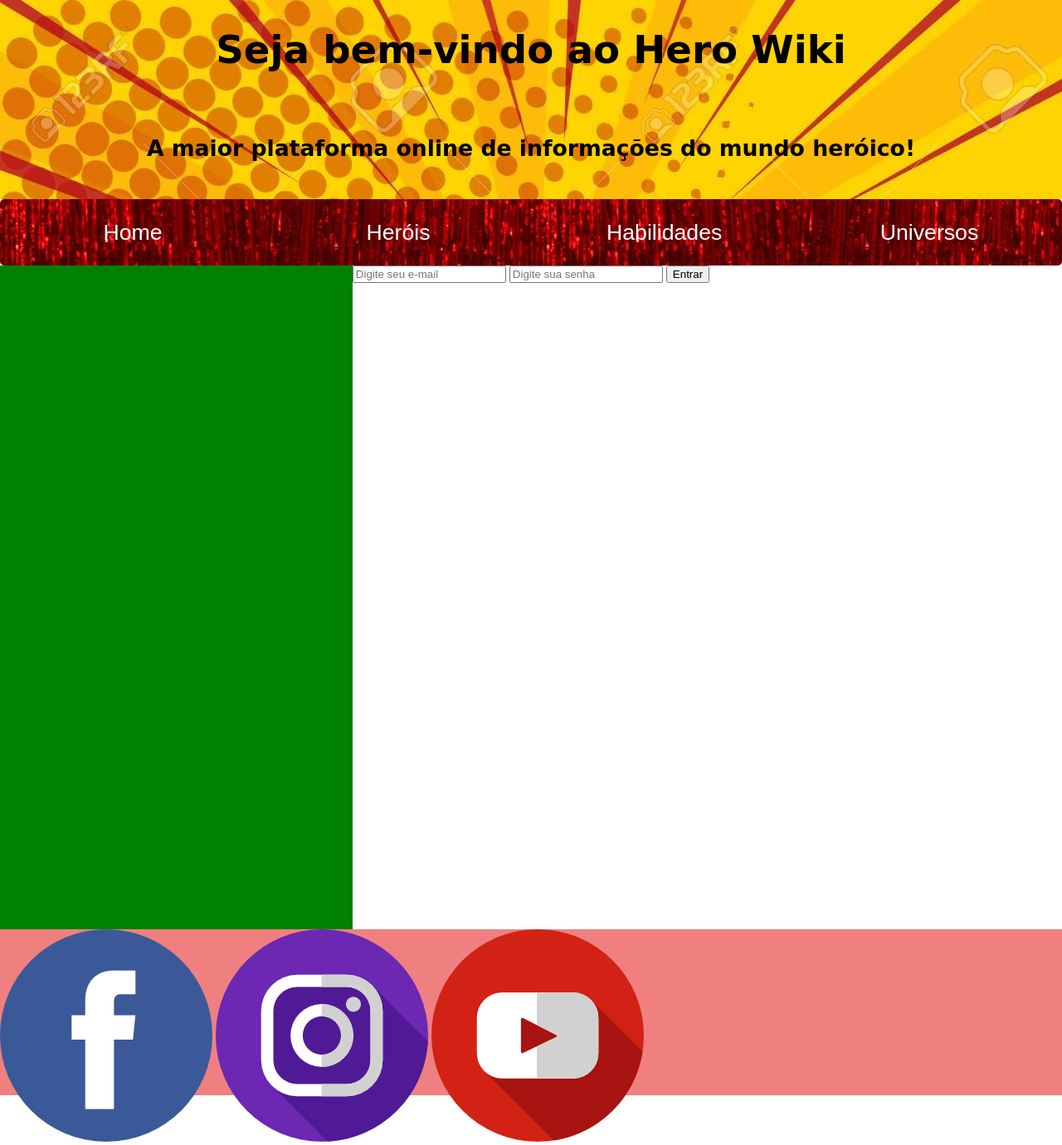
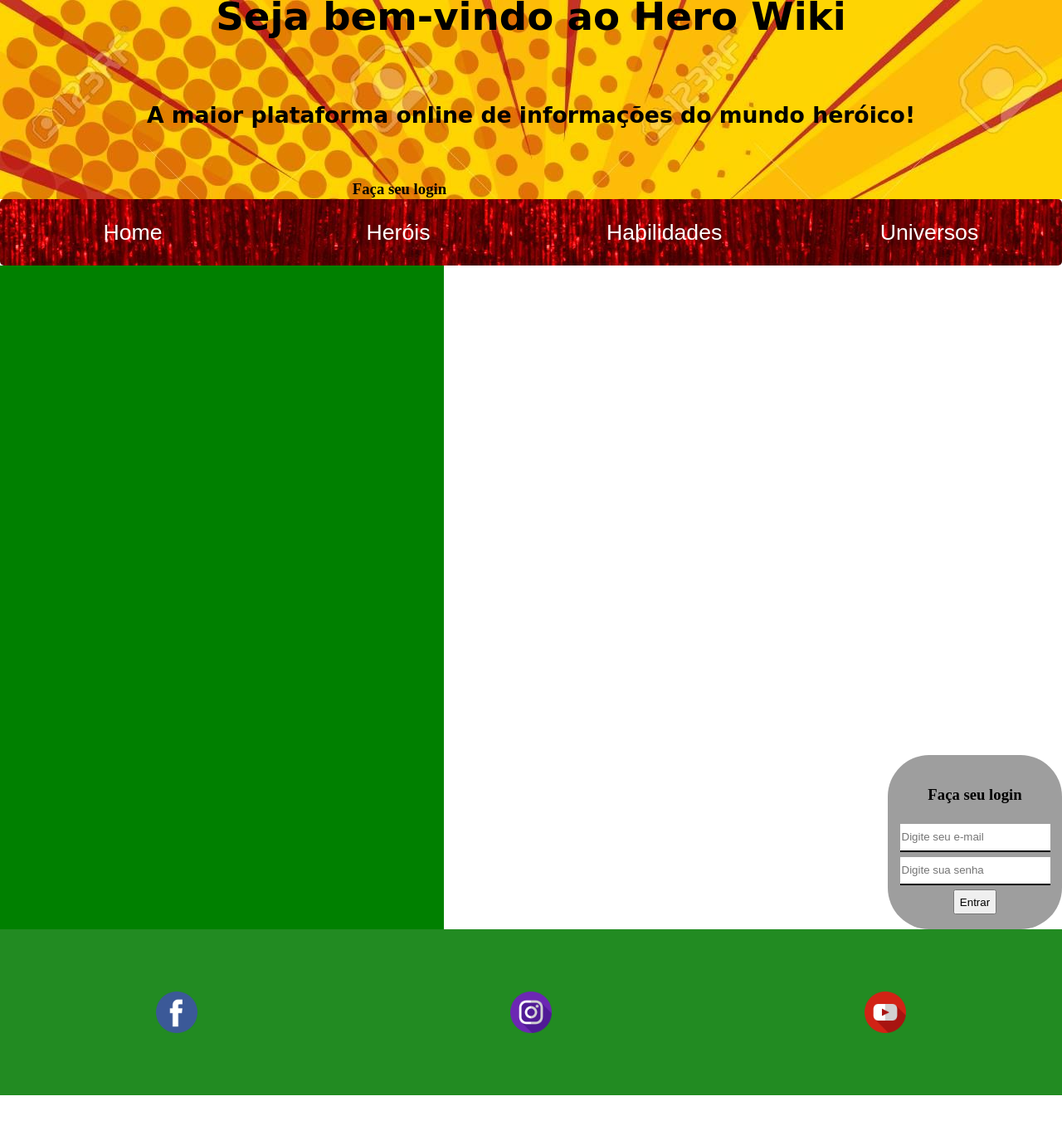
Before and after one commit to AbnerAbreu/project_hero, a Django app: template templates/index.html in a window 1280 px wide. Shown: the whole page at 83% size. After the commit the page ends 1320 px from the top, so only its background shows below. Run offline with Django 3.2, Linux system fonts and the light colour scheme; the template is opened without the code that fills it, so the values that code supplies are empty; some web fonts are replaced; grey boxes are pictures that could not be loaded.

Commit message:
Finalizar aside(login) e footer

```diff
--- a/statics/style.css
+++ b/statics/style.css
@@ -21,6 +21,8 @@ header{
 header h1{
     font-family: 'Ranga', cursive;
     font-size: 35pt;
+    justify-content: center;
+    align-items: center;
 }
 
 header h5{
@@ -67,9 +69,51 @@ section{
 aside{
     grid-area: aside;
     background-color: white;
+    display: flex;
+    flex-direction: column;
+    justify-content: flex-end;
+    align-items: flex-end;
+}
+
+aside div{
+    background-image: url(70s\ SUN\ ART\ PRINT\ is\ the\ best\ way\ to\ banish\ those\ blank\ walls\ and\ bring\ art\ to\ your\ space_\ All\ posters\ are\ giclée-printed\ on\ archival\,\ acid-free\ paper\ for\ sharp\,\ high-quality\ images\ and\ super\ vibrant\ colors.\ 📣DEAL\ ALERT📣\ To\ get\ 15%\ off.\ 24x36\ large);
+    display: flex;
+    flex-direction: column;
+    justify-content: space-around;
+    align-items: center;
+    height: 180px;
+    width: 180px;
+    border-radius: 50px;
+    padding: 15px;
+}
+
+aside div input{
+    border: none;
+    border-bottom: 2px black solid;
+    cursor: pointer;
+    height: 30px;
+}
+
+aside div button{
+    cursor: pointer;
+    height: 30px;
 }
 
 footer{
     grid-area: footer;
-    background-color: lightcoral;
+    background-color: forestgreen;
 }
+
+footer div{
+    background-color: forestgreen;
+    display: flex;
+    justify-content: space-around;
+    align-items: center;
+    height: 100%;
+    width: 100%;
+}
+
+footer div img{
+    height: 50px;
+    width: 50px;
+}
--- a/templates/index.html
+++ b/templates/index.html
@@ -16,6 +16,12 @@
 <header>
     <h1>Seja bem-vindo ao Hero Wiki</h1>
     <h5>A maior plataforma online de informações do mundo heróico!</h5>
+    <div>
+        <h3>Faça seu login</h3>
+        <input type="email" placeholder="Digite seu e-mail" name="" id="">
+        <input type="password" placeholder="Digite sua senha" name="" id="">
+        <button>Entrar</button>
+    </div>
 </header>
 <nav>
     <button><a href="">Home</a></button>
@@ -26,6 +32,7 @@
 <section></section>
 <aside>
     <div>
+        <h3>Faça seu login</h3>
         <input type="email" placeholder="Digite seu e-mail" name="" id="">
         <input type="password" placeholder="Digite sua senha" name="" id="">
         <button>Entrar</button>
```
Also changed, not shown: 1 other file.
